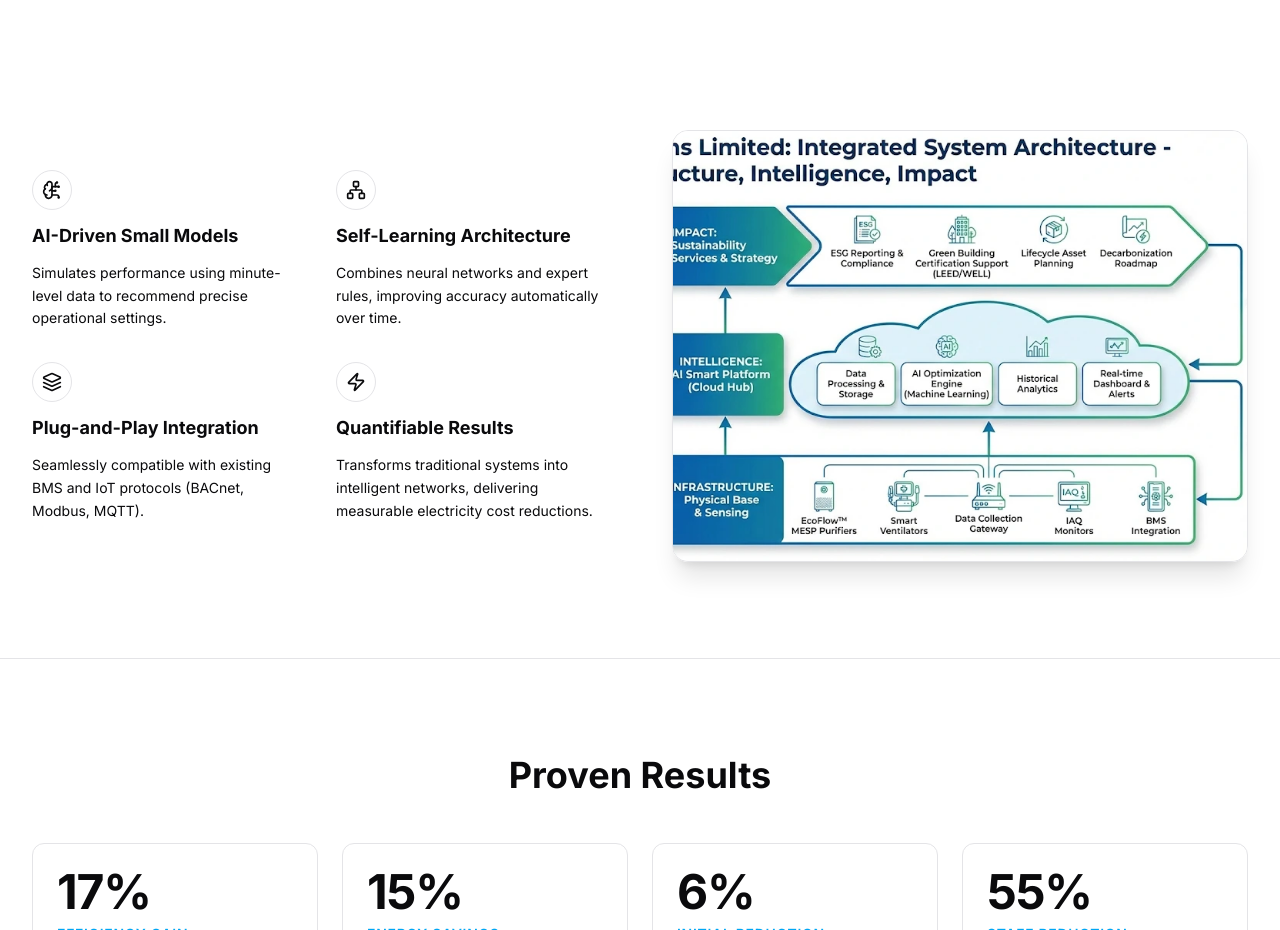
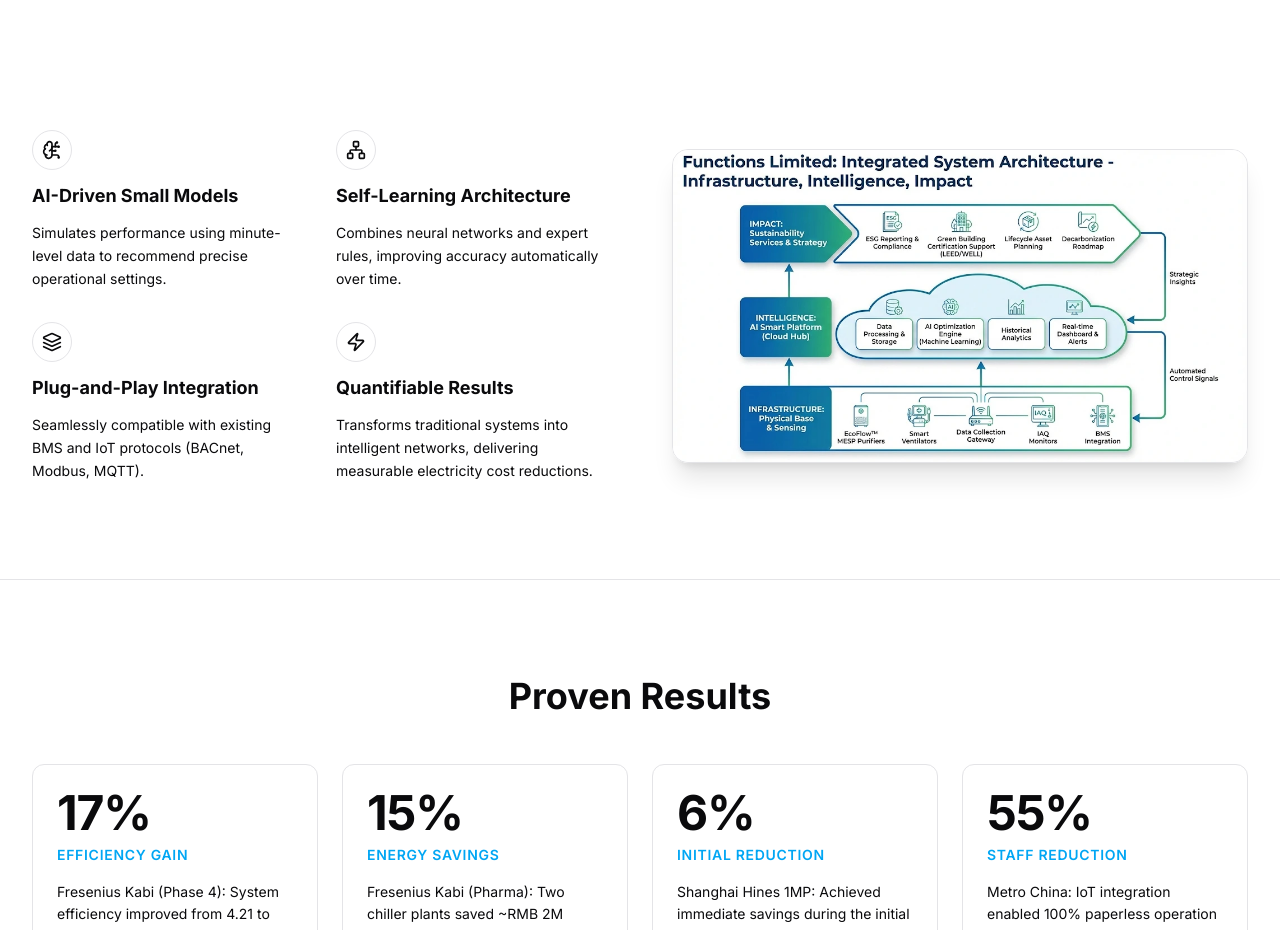
Before and after one commit to godlikeanyone/Functions-Website, a Next.js app: page /solutions/platform in a window 1280 px wide. Shown: the part 2460-3390 px from the top of the page. Built offline with nearby package versions, Linux system fonts and the light colour scheme.

Commit message:
Update page.tsx

```diff
--- a/app/solutions/platform/page.tsx
+++ b/app/solutions/platform/page.tsx
@@ -349,13 +349,13 @@ export default function PlatformPage() {
                  </div>
 
                  {/* Right: Architecture Diagram Image */}
-                 <div className="relative aspect-square lg:aspect-[4/3] bg-card rounded-2xl border border-border shadow-xl overflow-hidden group">
+                 <div className="relative aspect-[1024/559] bg-card rounded-2xl border border-border shadow-xl overflow-hidden group">
                     <img
                         src="/system-architechure.webp"
                         alt="System Architecture Diagram"
                         className="w-full h-full object-cover transition-transform duration-500 group-hover:scale-105"
                     />
-                    {/* Optional subtle gradient overlay for consistency */}
+                    {/* Subtle gradient overlay for consistency */}
                     <div className="absolute inset-0 bg-gradient-to-t from-background/10 via-transparent to-transparent pointer-events-none" />
                  </div>
             </div>
```
